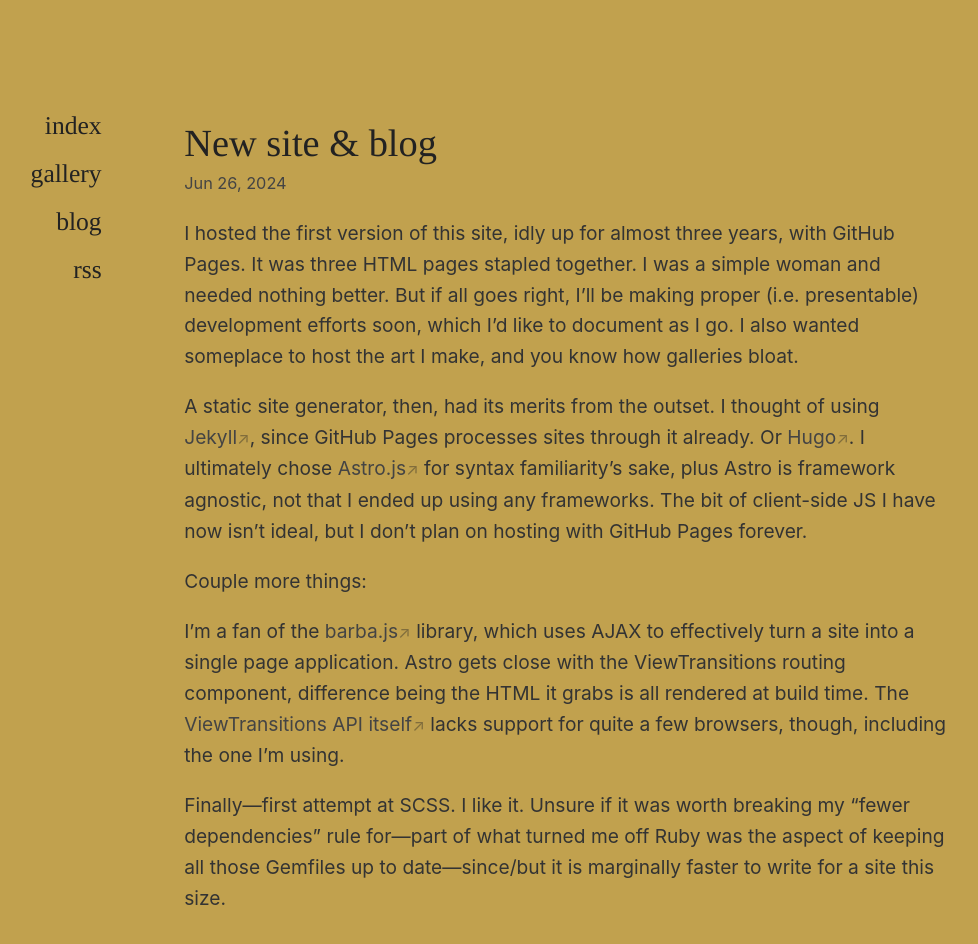
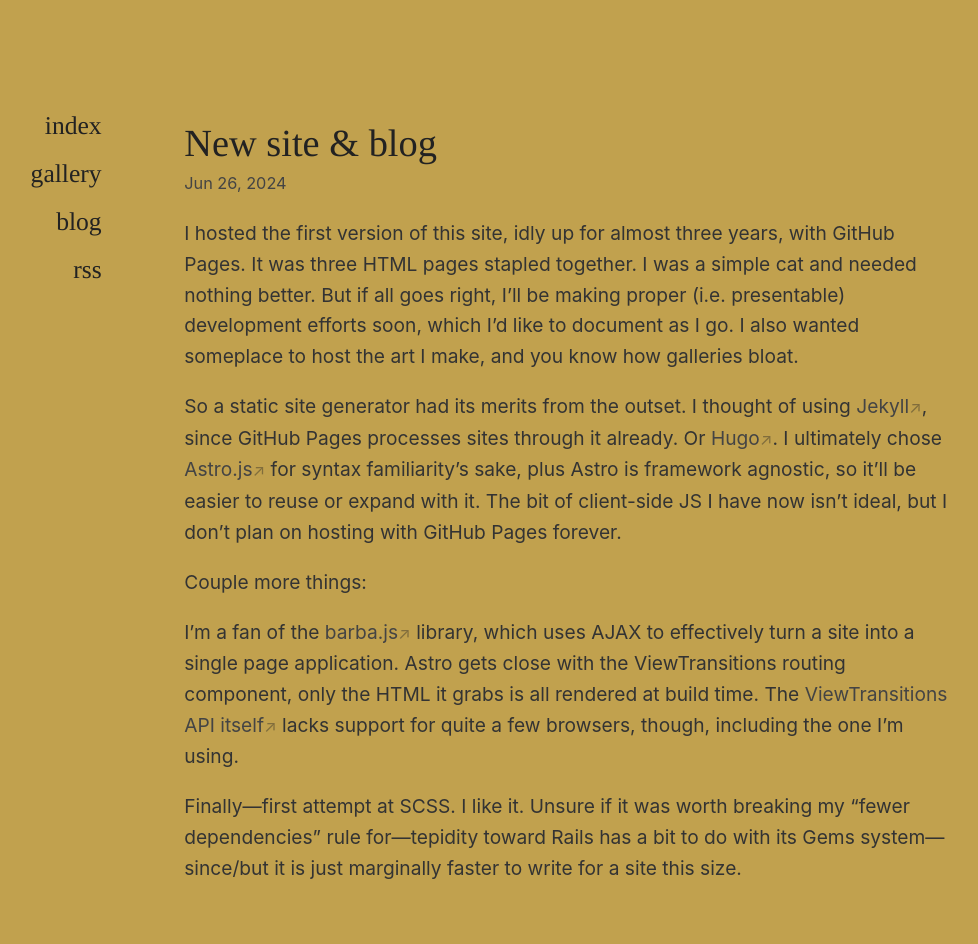
Before and after one commit to 9000teeth/9000teeth.github.io, an Astro site: page /redesign in a window 1280 px wide. Shown: the whole page, without its empty margins (123-1101 px from the left). Built offline with nearby package versions, Linux system fonts and the light colour scheme; Astro itself is replaced by a stand-in of ours; a web font is replaced by a local one.

Commit message:
edited first blog post

```diff
--- a/src/content/blog/redesign.md
+++ b/src/content/blog/redesign.md
@@ -3,12 +3,12 @@
 pubDate: 'Jun 26 2024'
 ---
 
-I hosted the first version of this site, idly up for almost three years, with GitHub Pages. It was three HTML pages stapled together. I was a simple woman and needed nothing better. But if all goes right, I'll be making proper (i.e. presentable) development efforts soon, which I'd like to document as I go. I also wanted someplace to host the art I make, and you know how galleries bloat.
+I hosted the first version of this site, idly up for almost three years, with GitHub Pages. It was three HTML pages stapled together. I was a simple cat and needed nothing better. But if all goes right, I'll be making proper (i.e. presentable) development efforts soon, which I'd like to document as I go. I also wanted someplace to host the art I make, and you know how galleries bloat.
 
-A static site generator, then, had its merits from the outset. I thought of using [Jekyll](https://jekyllrb.com/), since GitHub Pages processes sites through it already. Or [Hugo](https://gohugo.io/). I ultimately chose [Astro.js](https://astro.build/) for syntax familiarity's sake, plus Astro is framework agnostic, not that I ended up using any frameworks. The bit of client-side JS I have now isn't ideal, but I don't plan on hosting with GitHub Pages forever.
+So a static site generator had its merits from the outset. I thought of using [Jekyll](https://jekyllrb.com/), since GitHub Pages processes sites through it already. Or [Hugo](https://gohugo.io/). I ultimately chose [Astro.js](https://astro.build/) for syntax familiarity's sake, plus Astro is framework agnostic, so it'll be easier to reuse or expand with it. The bit of client-side JS I have now isn't ideal, but I don't plan on hosting with GitHub Pages forever.
 
 Couple more things:
 
-I'm a fan of the [barba.js](https://barba.js.org/) library, which uses AJAX to effectively turn a site into a single page application. Astro gets close with the ViewTransitions routing component, difference being the HTML it grabs is all rendered at build time. The [ViewTransitions API itself](https://developer.mozilla.org/en-US/docs/Web/API/View_Transitions_API) lacks support for quite a few browsers, though, including the one I'm using.
+I'm a fan of the [barba.js](https://barba.js.org/) library, which uses AJAX to effectively turn a site into a single page application. Astro gets close with the ViewTransitions routing component, only the HTML it grabs is all rendered at build time. The [ViewTransitions API itself](https://developer.mozilla.org/en-US/docs/Web/API/View_Transitions_API) lacks support for quite a few browsers, though, including the one I'm using.
 
-Finally&mdash;first attempt at SCSS. I like it. Unsure if it was worth breaking my "fewer dependencies" rule for&mdash;part of what turned me off Ruby was the aspect of keeping all those Gemfiles up to date&mdash;since/but it is marginally faster to write for a site this size.
+Finally&mdash;first attempt at SCSS. I like it. Unsure if it was worth breaking my "fewer dependencies" rule for&mdash;tepidity toward Rails has a bit to do with its Gems system&mdash;since/but it is just marginally faster to write for a site this size.
```
